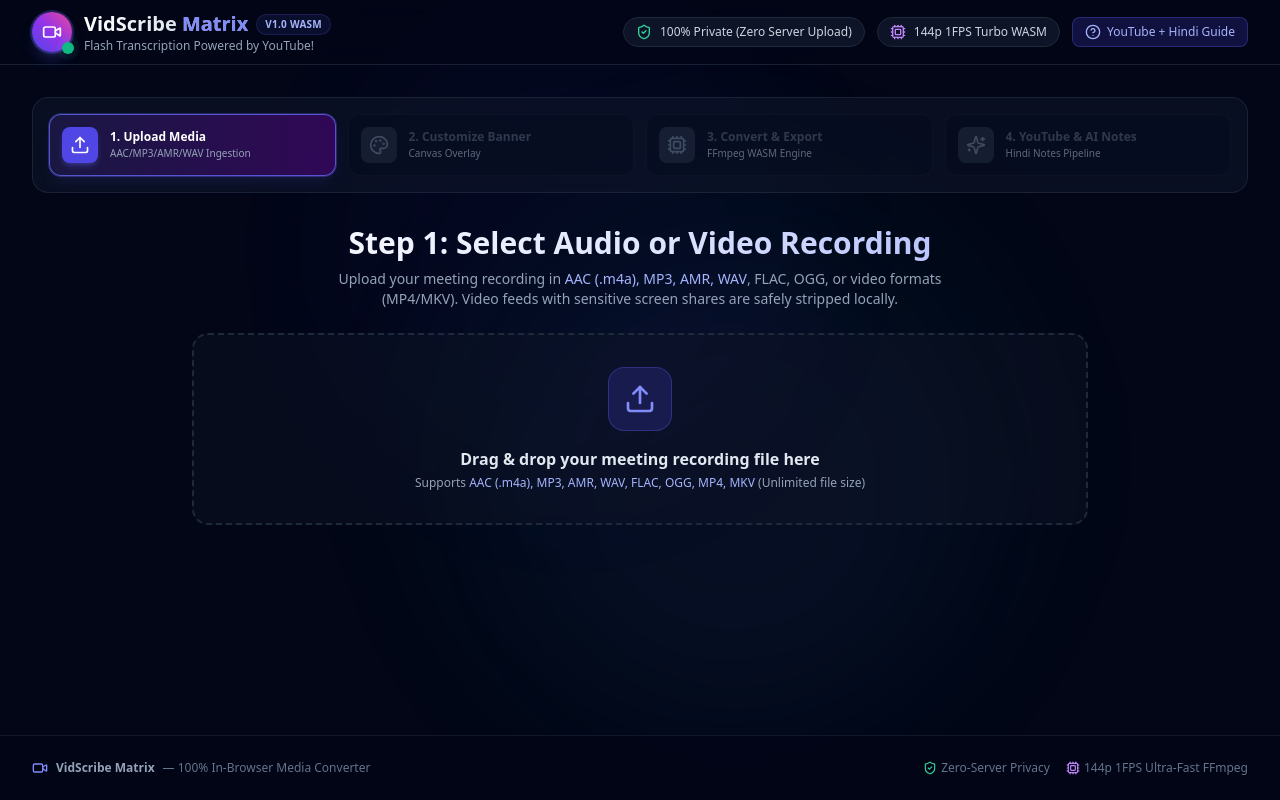
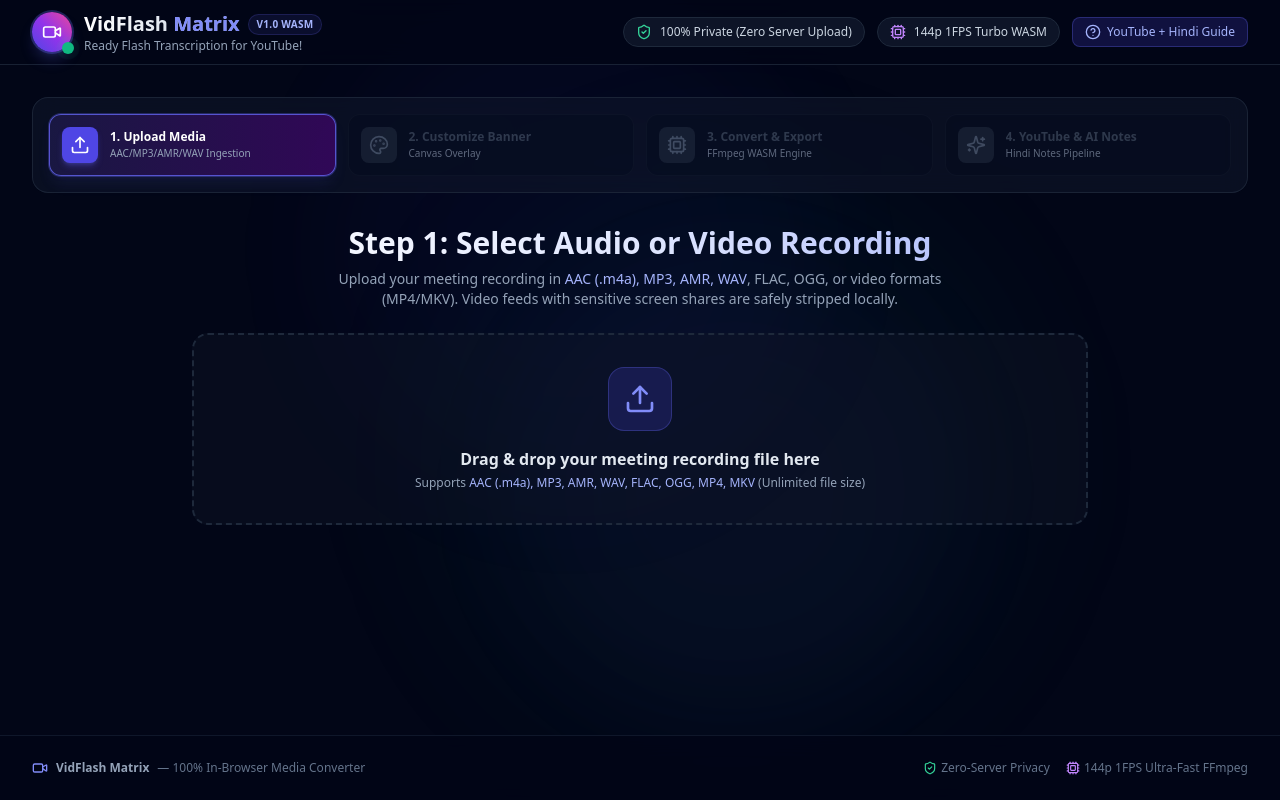
Before and after one commit to somitrov/VidFlash, a Next.js app: page / in a window 1280 px wide. Built offline with nearby package versions, Linux system fonts and the light colour scheme.

Commit message:
its vidflash now

```diff
--- a/src/app/layout.tsx
+++ b/src/app/layout.tsx
@@ -2,7 +2,7 @@
 import "./globals.css";
 
 export const metadata: Metadata = {
-  title: "VidScribe Matrix | Flash Transcription Powered by YouTube!",
+  title: "VidFlash Matrix | Ready Flash Transcription for YouTube!",
   description:
     "Convert long meeting audio/video recordings into YouTube-accepted MP4 files with customizable visual banners locally in your browser for free YouTube auto-transcription.",
   icons: {
--- a/src/app/page.tsx
+++ b/src/app/page.tsx
@@ -128,7 +128,7 @@
           <div className="flex items-center space-x-2">
             <Video className="w-4 h-4 text-indigo-400" />
             <span className="font-semibold text-slate-400">
-              VidScribe Matrix
+              VidFlash Matrix
             </span>
             <span>— 100% In-Browser Media Converter</span>
           </div>
--- a/src/components/CanvasStudio.tsx
+++ b/src/components/CanvasStudio.tsx
@@ -260,7 +260,7 @@
     ctx.fillStyle = "rgba(255, 255, 255, 0.4)";
     ctx.textAlign = "right";
     ctx.fillText(
-      `VIDMEET MATRIX • ${settings.resolutionPreset.toUpperCase()} 1FPS ULTRA-FAST MODE`,
+      `VIDFLASH MATRIX • ${settings.resolutionPreset.toUpperCase()} 1FPS ULTRA-FAST MODE`,
       cardX + cardWidth - 35,
       cardY + cardHeight - 25
     );
--- a/src/components/Navbar.tsx
+++ b/src/components/Navbar.tsx
@@ -23,14 +23,14 @@
           <div>
             <div className="flex items-center space-x-2">
               <h1 className="text-xl font-bold bg-gradient-to-r from-white via-slate-200 to-slate-400 bg-clip-text text-transparent">
-                VidScribe <span className="text-indigo-400">Matrix</span>
+                VidFlash <span className="text-indigo-400">Matrix</span>
               </h1>
               <span className="hidden sm:inline-block px-2 py-0.5 text-[10px] font-semibold tracking-wide uppercase rounded-full bg-indigo-500/10 text-indigo-300 border border-indigo-500/20">
                 v1.0 WASM
               </span>
             </div>
             <p className="text-xs text-slate-400 hidden sm:block">
-              Flash Transcription Powered by YouTube!
+              Ready Flash Transcription for YouTube!
             </p>
           </div>
         </div>
```
Also changed, not shown: 1 other file (tests, documents, lock files or other folders).
